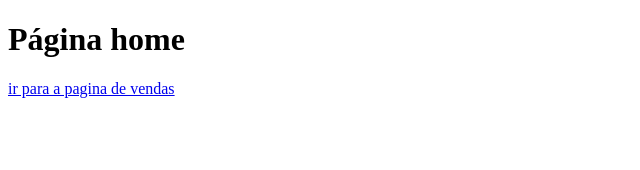
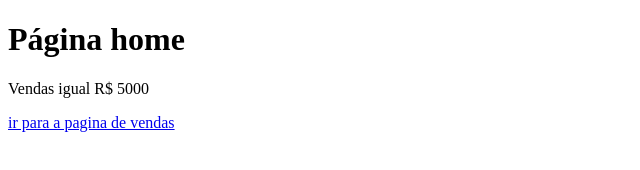
Before and after one commit to caioprianti/aulagithub, a plain HTML site: page index.html in a window 1280 px wide. Shown: the whole page, without its empty margins (0-640 px from the left). Drawn offline with Linux system fonts and the light colour scheme.

Commit message:
acrescentado valor das vendas

```diff
--- a/index.html
+++ b/index.html
@@ -8,6 +8,7 @@
 </head>
 <body>
     <h1>Página home</h1>
+    <p>Vendas igual R$ 5000</p>
     <a href="vendas.html">ir para a pagina de vendas</a>
 </body>
 </html>
```
Also changed, not shown: vendas.html (+1 -0 lines).
